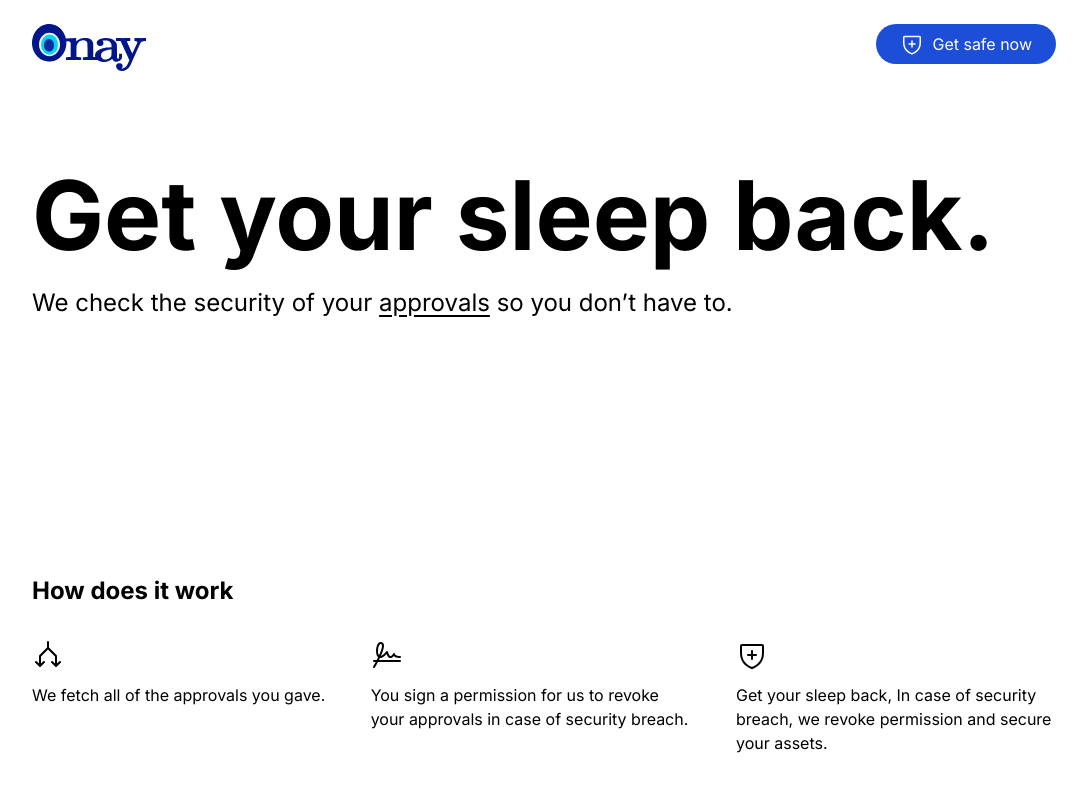
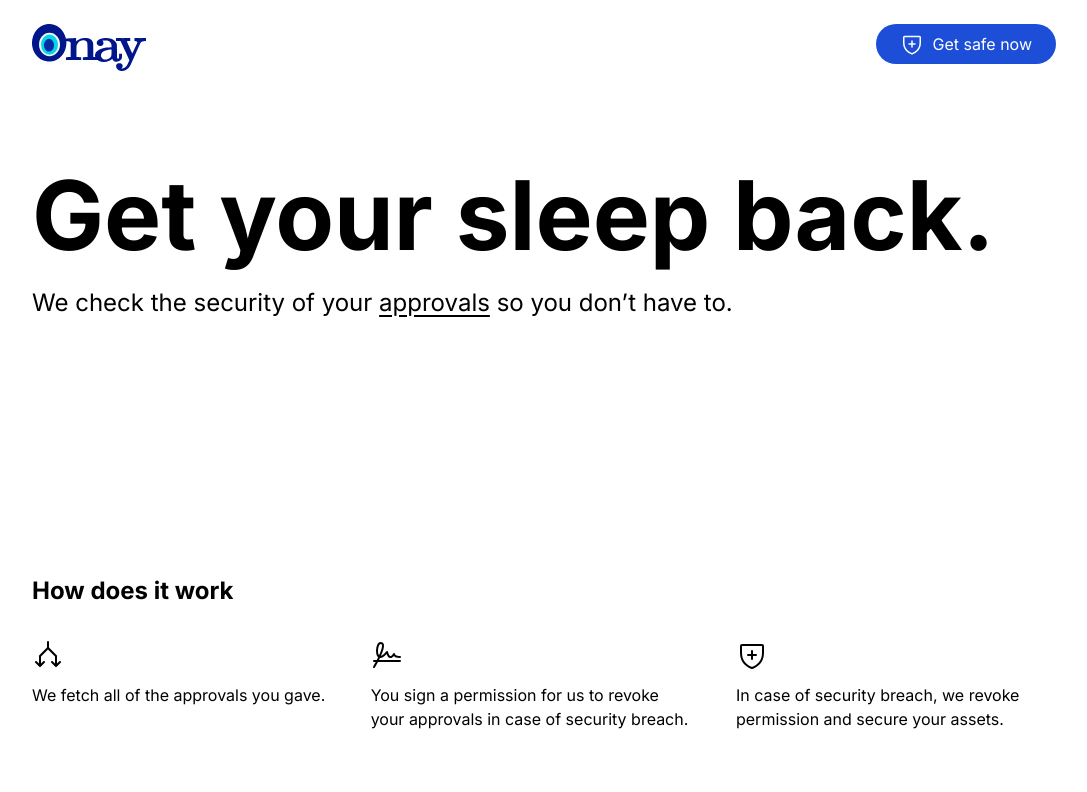
Before and after one commit to OnayHQ/onay, a Next.js app in the folder packages/app/: page / in a window 1280 px wide. Shown: the top 792 px of the page, without its empty margins (96-1183 px from the left). Built offline with nearby package versions, Linux system fonts and the light colour scheme; what @web3modal/ethers5 would draw is missing.

Commit message:
fix text

```diff
--- a/packages/app/app/page.tsx
+++ b/packages/app/app/page.tsx
@@ -30,8 +30,8 @@ export default function Home() {
           <div className="max-w-xs">
             <SafeIcon />
             <p className="my-3">
-              Get your sleep back, In case of security breach, we revoke
-              permission and secure your assets.
+              In case of security breach, we revoke permission and secure your
+              assets.
             </p>
           </div>
         </div>
```
